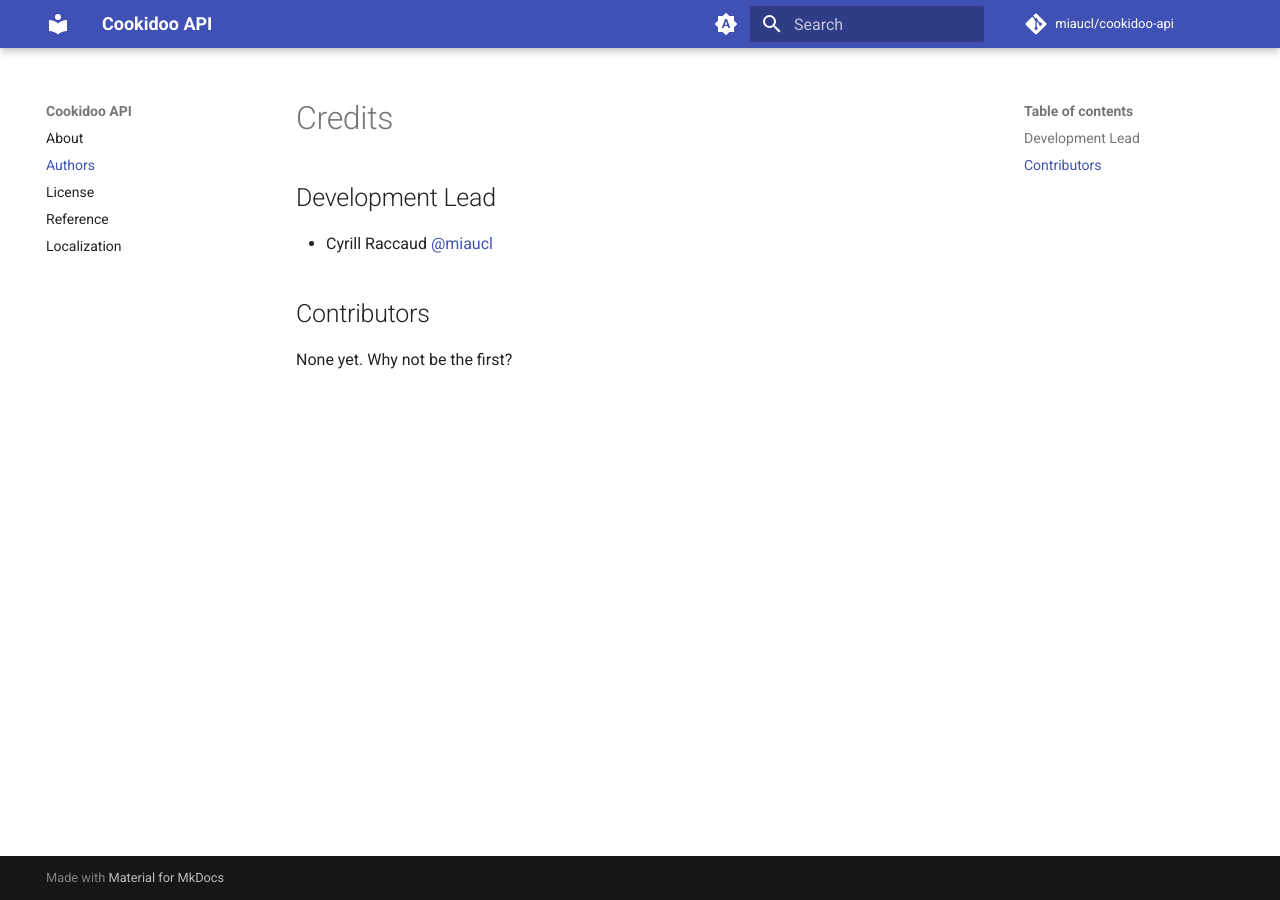
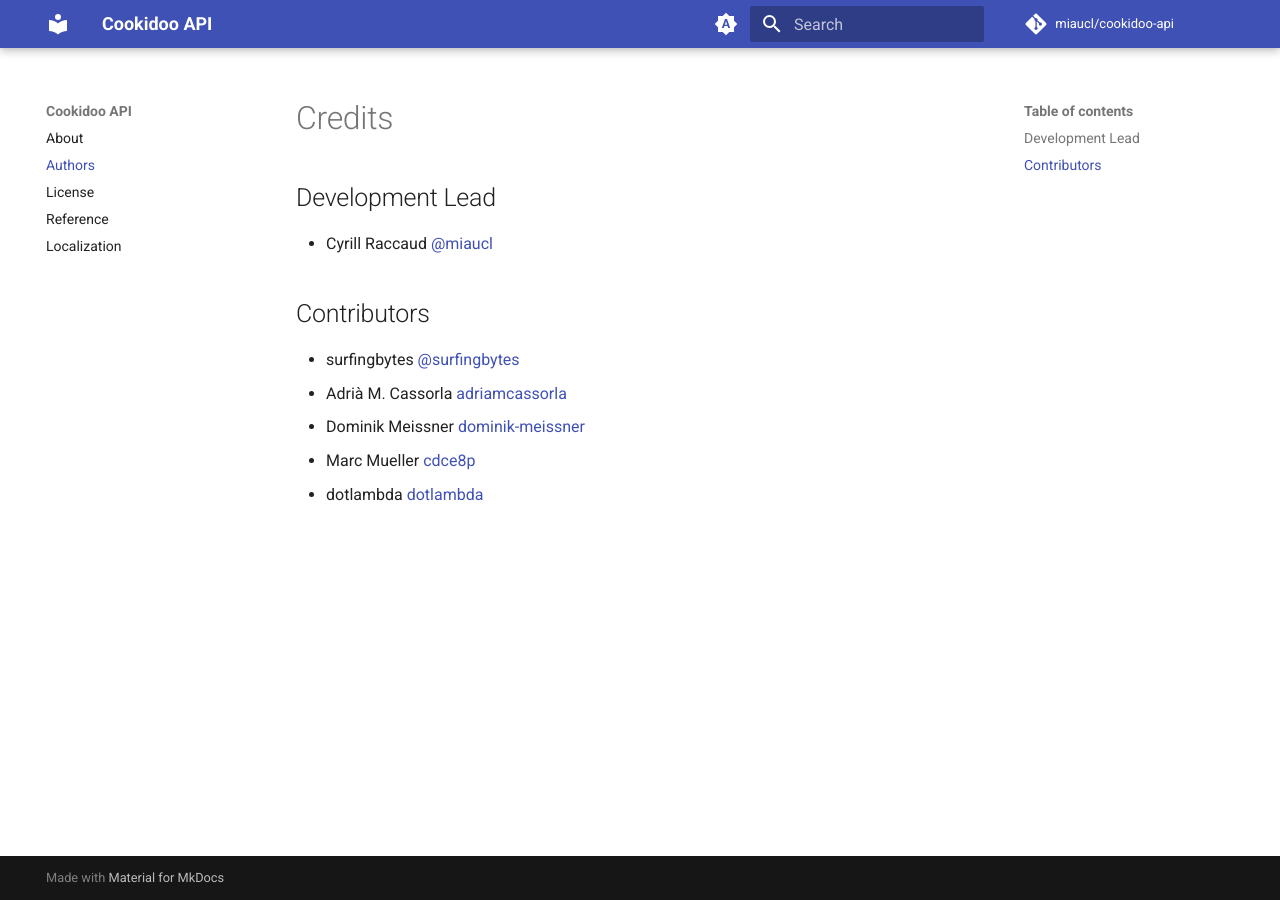
Before and after one commit to miaucl/cookidoo-api, an MkDocs documentation site: the page built from docs/authors.md, in a window 1280 px wide. Built offline with MkDocs 1.6.1 and Material for MkDocs 9.7.7, drawn with Linux system fonts in a browser that asks for light colours; comment, search, counter and statistics services are not loaded.

Commit message:
update authors

```diff
--- a/docs/authors.md
+++ b/docs/authors.md
@@ -6,4 +6,8 @@
 
 ## Contributors
 
-None yet. Why not be the first?
+* surfingbytes [@surfingbytes](https://github.com/surfingbytes)
+* Adrià M. Cassorla [adriamcassorla](https://github.com/adriamcassorla)
+* Dominik Meissner [dominik-meissner](https://github.com/dominik-meissner)
+* Marc Mueller [cdce8p](https://github.com/cdce8p)
+* dotlambda [dotlambda](https://github.com/dotlambda)
```
